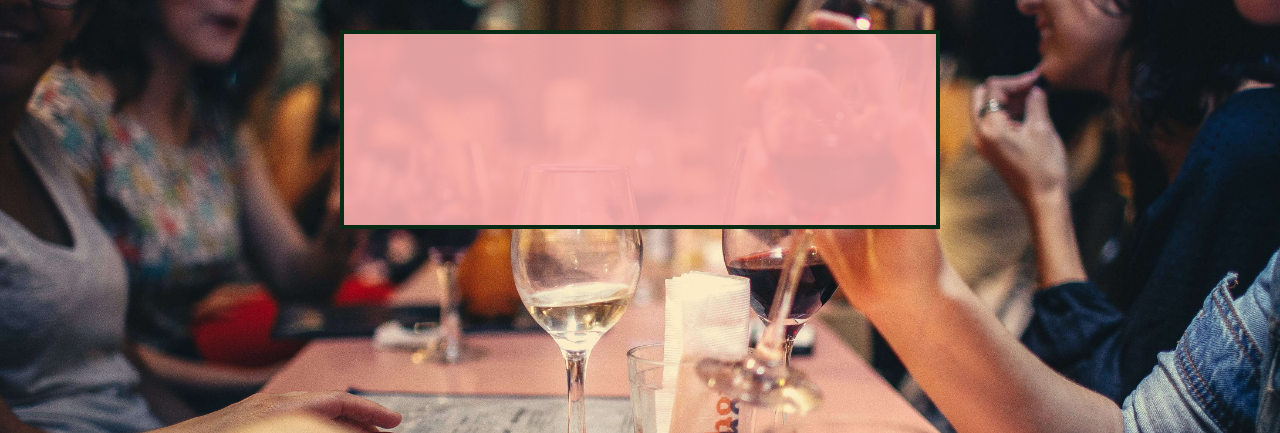
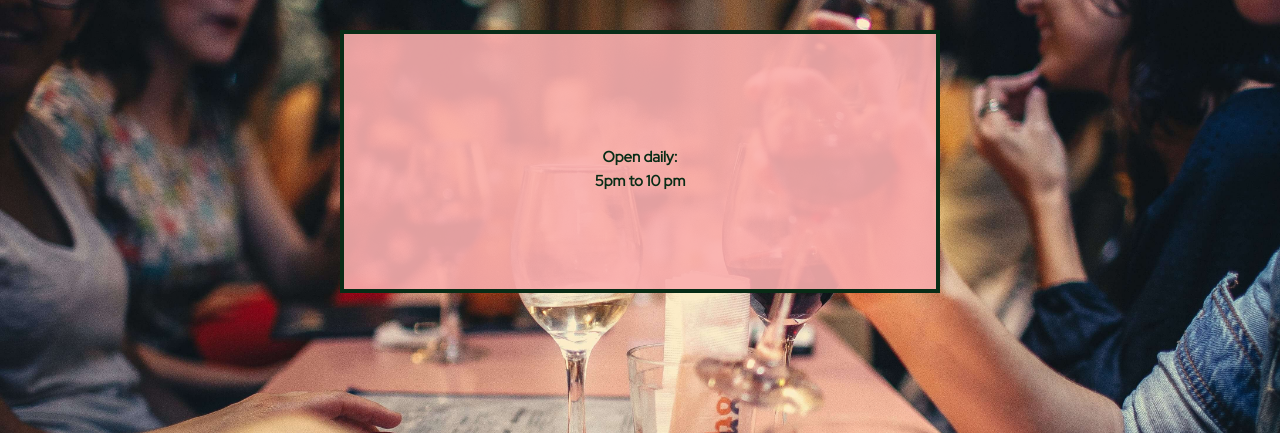
Before and after one commit to Maximiliane-K/ristorante-amore, a Django app: page / in a window 1280 px wide. Shown: the part 130-563 px from the top of the page. Run offline with Django 3.2, Linux system fonts and the light colour scheme; data that the repository does not hold is empty; some libraries are stand-ins or nearby versions.

Commit message:
Add opening hours to landing page

```diff
--- a/restaurant/templates/index.html
+++ b/restaurant/templates/index.html
@@ -7,6 +7,7 @@
         <div class="about-card">
             <h1 class="about-title" >{{ about_content.title }}</h1>
             <p class="about-content">{{ about_content.content }}</p>
+            <p class="about-content"> Open daily:<br>5pm to 10 pm</p>
         </div>
     </div>
 {% endblock %}
```
